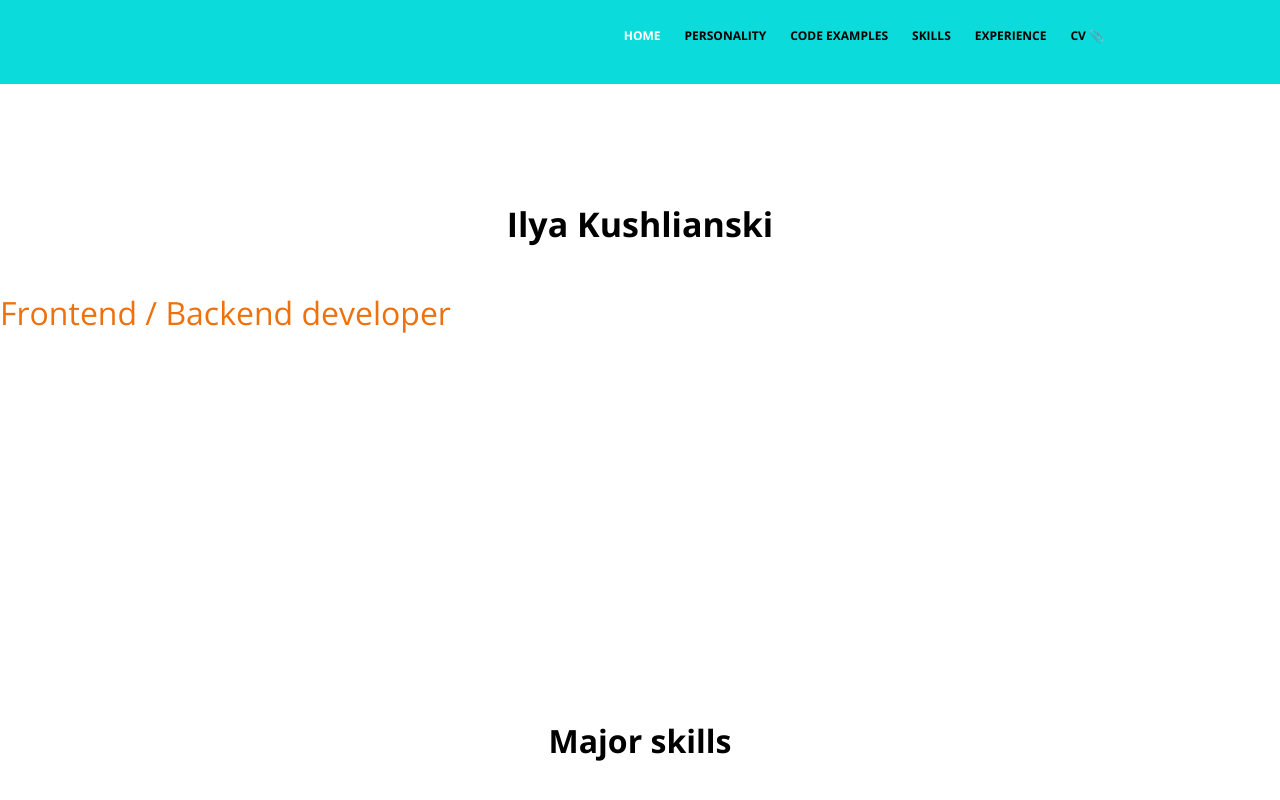
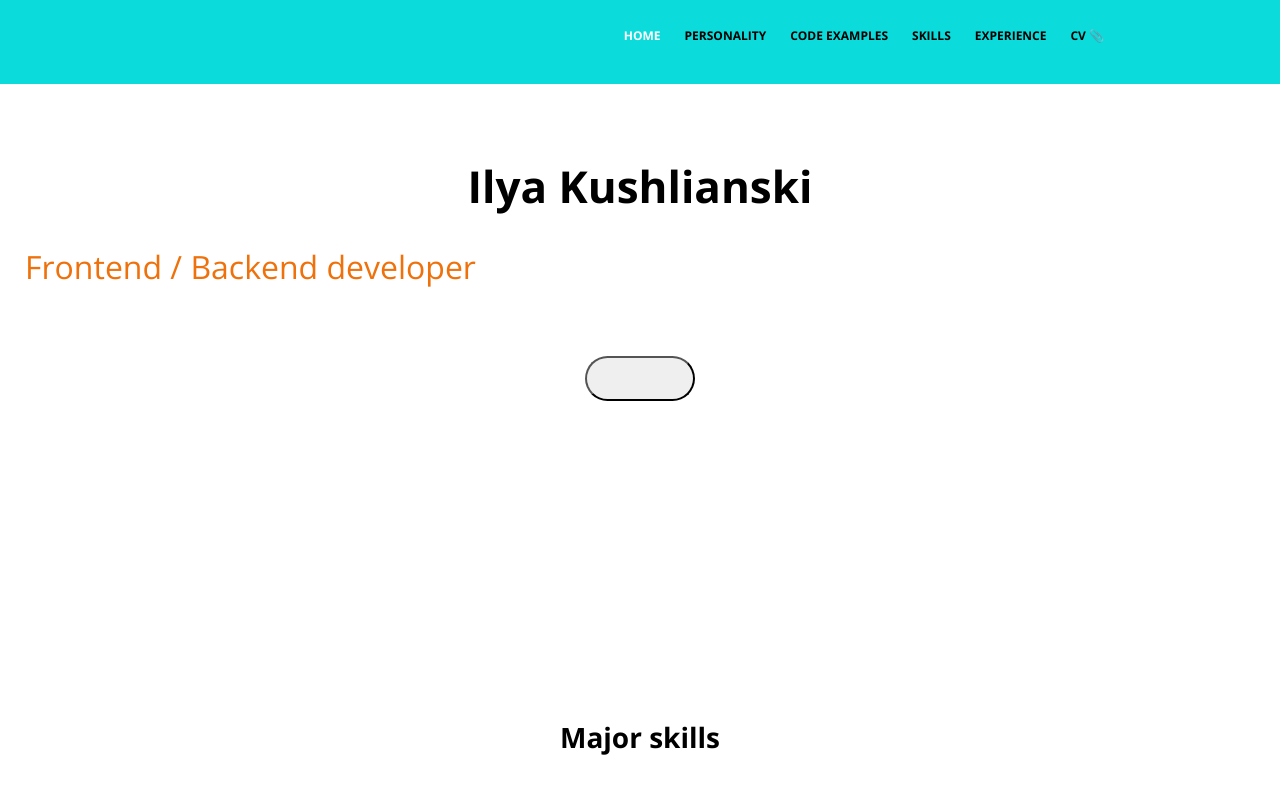
Before and after one commit to ikushlianski/ilya-online-personal-brand, a Next.js app: page / in a window 1280 px wide. Shown: the top 800 px of the page. Built offline with nearby package versions, Linux system fonts and the light colour scheme.

Commit message:
added css styles to a  button

```diff
--- a/src/app/animations/TypeAnimationText.js
+++ b/src/app/animations/TypeAnimationText.js
@@ -16,7 +16,7 @@ export const typeAnimationText = (text1, text2, text3) => {
   },
 ]}
   wrapper="span"
-  cursor={true}
+  cursor={false}
   // repeat={Infinity}
   style={{ fontSize: '2em', display: 'inline-block' }}
   />
--- /dev/null
+++ b/src/app/components/button/ClickButton.module.css
@@ -0,0 +1,5 @@
+.button {
+    min-width: 110px;
+    min-height: 45px;
+    border-radius: 30px;
+}
--- /dev/null
+++ b/src/app/components/button/ClickButton.tsx
@@ -0,0 +1,15 @@
+'use client'
+import styles from '@components/button/ClickButton.module.css'
+
+interface Button {
+  text:string
+}
+
+const ClickButton = ({children}:Button) => {
+  return (
+    <button className={styles.button}>{children}</button>
+  )
+}
+
+
+export default ClickButton;
--- a/src/app/globals.css
+++ b/src/app/globals.css
@@ -61,7 +61,10 @@ body {
 
 @media screen and (min-width: 320px) {
     h1{
-        font-size: var(--ai-size-lg);
+        font-size: var(--ai-size-xl);
         text-align: center;
     }
+    h2 {
+        font-size: var(--ai-size-md);
+    }
 }
--- a/src/app/pages/frontPage/introduction/Introduction.module.css
+++ b/src/app/pages/frontPage/introduction/Introduction.module.css
@@ -1,5 +1,4 @@
 .introduction {
-    /*width: 80vw;*/
     height: calc(100vh - rem(84px));
     display: flex;
     align-items: center;
@@ -8,7 +7,7 @@
 
 .introduction_wrapper{
     position: relative;
-
+    width: 100%;
 }
 
 .introduction_professions {
@@ -16,7 +15,10 @@
     top: -5vh;
     left: 0;
     max-width: 100%;
-    color: var(--color-orange)
+    color: var(--color-orange);
+
+    padding-right: 25px;
+    padding-left: 25px;
 }
 
 .introduction_name {
@@ -25,6 +27,7 @@
     left: 0;
     width: 100vw;
 }
+
 
 .profession_frontend {
     color: var(--color-green);
@@ -43,6 +46,14 @@
     height: 100%;
 }
 
+.introduction_button {
+    width: 100%;
+    height: 45px;
+    margin-top:var(--ai-size-xl);
+    display: inline-block;
+    text-align: center;
+}
+
 
 @media screen and (min-width: 320px){
     .introduction_professions {
@@ -52,5 +63,7 @@
 
     .introduction_professions span {
         text-align: center;
+        /*margin-left: 20px;*/
+
     }
 }
--- a/src/app/pages/frontPage/introduction/Introduction.tsx
+++ b/src/app/pages/frontPage/introduction/Introduction.tsx
@@ -1,6 +1,7 @@
 'use client'
+import ClickButton from '@components/button/ClickButton';
 import styles from './Introduction.module.css';
-import {typeAnimationText} from '@animations/TypeAnimationText'
+import {typeAnimationText} from '@animations/TypeAnimationText';
 
 
 export const Introduction = () => {
@@ -18,14 +19,19 @@ export const Introduction = () => {
         <div className={styles.introduction_professions}>
             {typeAnimationText(frontend_text, backend_text, mentor_text)}
         </div>
+        <div className={styles.introduction_button}>
+          <ClickButton text={'See my CV'}/>
+        </div>
 
       </div>
+
 
       {/*<div className={styles.introduction_photo}>*/}
 
       {/*</div>*/}
 
 
+
     </section>
   )
 }
```
